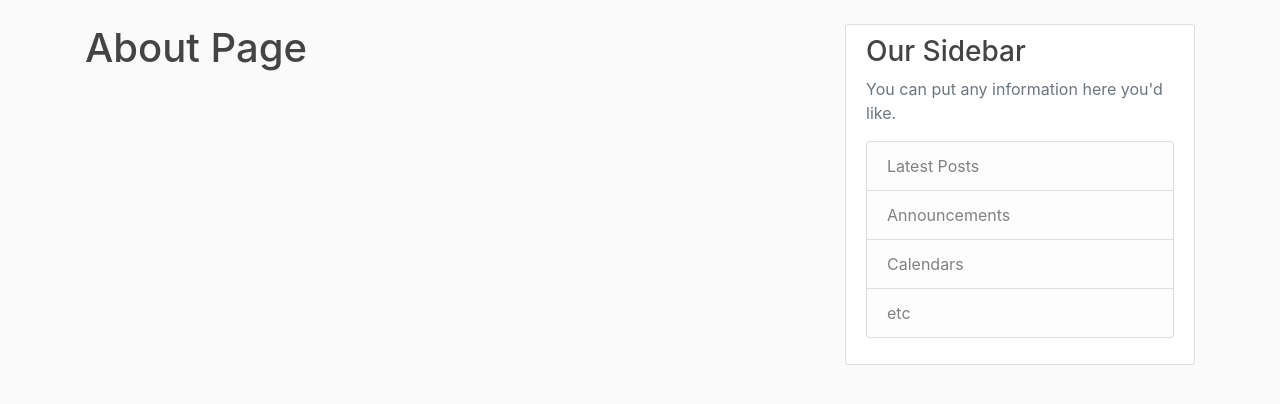
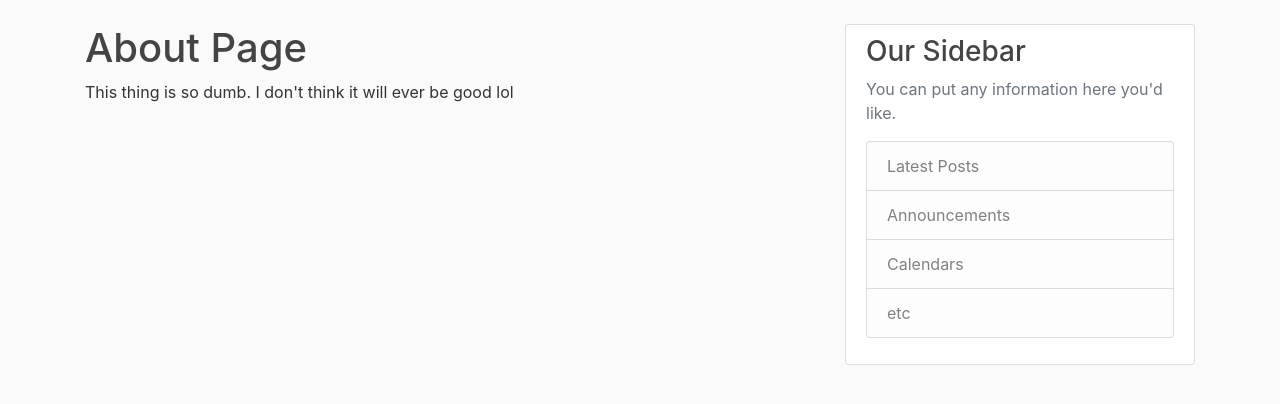
Before and after one commit to 3249V/DjangoApp, a Django app: page /about/ in a window 1280 px wide. Shown: the part 56-460 px from the top of the page. Run offline with Django 3.2, Linux system fonts and the light colour scheme; some libraries are stand-ins or nearby versions.

Commit message:
Update about.html

```diff
--- a/blog/templates/blog/about.html
+++ b/blog/templates/blog/about.html
@@ -1,4 +1,5 @@
 {% extends "blog/base.html" %}
 {% block content %}
     <h1>About Page</h1>
+    <p1>This thing is so dumb. I don't think it will ever be good lol</p1>
 {% endblock content %}
```
